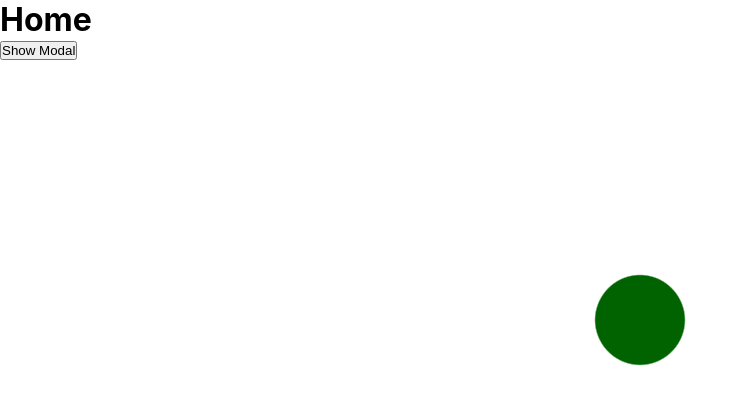
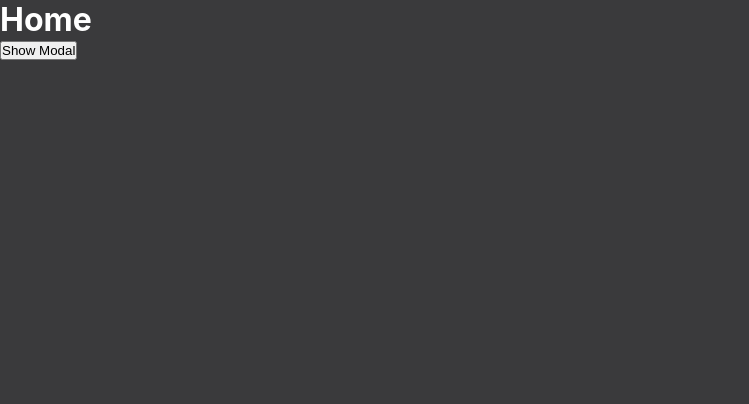
Before and after one commit to TordisLaksa/mediazone, a React (Create React App) app: page / in a window 1280 px wide. Shown: the top 404 px of the page, without its empty margins (0-749 px from the left). Built offline with nearby package versions, Linux system fonts and the light colour scheme.

Commit message:
Co-authored-by: TordisLaksa <TordisLaksa@users.noreply.github.com> Co-authored-by: Patrik Dahl <ohPatPat@users.noreply.github.com>

```diff
--- a/src/App.jsx
+++ b/src/App.jsx
@@ -21,7 +21,7 @@ function App() {
         <NavModal onClose={() => setShow(false)} show={show}/>
 
       </Router>
-      <NavButton/>
+      {/* <NavButton/> */}
     </div>
   );
 }
--- a/src/App.scss
+++ b/src/App.scss
@@ -1,3 +1,13 @@
+@import url('https://fonts.googleapis.com/css2?family=Lato:ital@1&display=swap');
+$globalFont: Lato;
+$globalSubfont: arial;
+
+*{
+  text-decoration: none;
+  list-style: none;
+}
+
+
 @function pow($number, $exp) {
     $value: 1;
     @if $exp > 0 {
--- a/src/components/Nav/Navigation.jsx
+++ b/src/components/Nav/Navigation.jsx
@@ -2,12 +2,13 @@ import { NavLink } from "react-router-dom";
 import { BusTimes } from "../Bus/Bus";
 import Home from "../../Pages/Home/Home";
 import './Navigation.scss'
-import { render } from "@testing-library/react";
 import { Food } from "../Food/Food";
 import Enterainment from "../Entertainment/Entertainment";
 import StudentCouncil from "../StudentCouncil/StudentCouncil";
 import Guides from "../Guides/Guides";
 import SocialActivities from "../SocialActivities/SocialActivities";
+
+
 
 // Array med/til navigator
 export const navArrList = [
--- /dev/null
+++ b/src/components/bus/Bus.scss
@@ -0,0 +1,44 @@
+body{
+    background-color: #3A3A3C;
+    color: white;
+    margin: 0 auto;
+    padding: 0;
+}
+
+
+.busPlanWrapper{
+background-color: #484242;
+margin-inline: 10%;
+margin-block: 50%;
+padding-block: 5%;
+border-radius: 10px;
+
+.busPlan{
+    display: grid;
+    grid-template-columns: 1fr 8fr 1fr;
+    background-color: #273C92;
+    padding: 2vw;
+    margin-bottom: 10%;
+    margin-inline: 7%;
+    border-radius: 10px;
+    &:last-child{
+        margin-bottom: 0;
+    }
+    li{
+        font-size: 4.3vw;
+        display: flex;
+        justify-content: center;
+        padding: 2vw;
+        &:nth-child(1){
+            display: flex;
+            justify-content: flex-start;
+
+        }
+        &:last-child{
+            display: flex;
+            justify-content: flex-end;
+            padding-right: 1vw;
+        }
+    }
+}
+}
--- a/src/components/bus/bus.jsx
+++ b/src/components/bus/bus.jsx
@@ -1,5 +1,6 @@
 import { useEffect, useState } from "react"
 import  axios from "axios"
+import './Bus.scss'
 
 //exportere funktionen, så den kan hentes i vores app.jsx
 export const BusTimes = () => {
@@ -10,7 +11,7 @@ export const BusTimes = () => {
         const getData = async () => {
             const busApi = 'https://xmlopen.rejseplanen.dk/bin/rest.exe/multiDepartureBoard?id1=851400602&id2=8519734&format=json'
             const result = await axios.get(busApi);
-            setBusPlan(result.data.MultiDepartureBoard.Departure.slice(0, 3))
+            setBusPlan(result.data.MultiDepartureBoard.Departure.slice(0, 4))
         }
         getData();
 
@@ -24,15 +25,13 @@ export const BusTimes = () => {
     //Henter de værdier som er i de hentede objects, og indsætter dem i HTML elementer
     return(
         <section className="busPlanWrapper">
-            <h2>Bus Plan</h2>
             {busPlan && busPlan.map((plan, index) => {
                 return(
-                    <section key={index} className="busPlan">
-                        <p>{plan.line}</p>
-                        <p>Fra: {plan.stop}</p>
-                        <p>{plan.direction}</p>
-                        <p className="time">{plan.time}</p>
-                    </section>
+                    <ul key={index} className="busPlan">
+                        <li>{plan.line}</li>
+                        <li>{plan.direction}</li>
+                        <li className="time">{plan.time}</li>
+                    </ul>
                 )
             })}
         </section>
--- a/src/components/navbutton/NavButton.js
+++ /dev/null
@@ -1,39 +0,0 @@
-import ButtonIcon from "./Button-icon";
-import bus from "./icons/BUS.png";
-import cutlery from "./icons/cutlery.png";
-import friendship from "./icons/FRIENDSHIP.png";
-const NavButton = () => {
-    return (
-        <section>
-            <div class="menu">
-        <input type="checkbox" href="#" class="menu-open" name="menu-open" id="menu-open"/>
-        <label class="menu-open-button" for="menu-open">
-        </label>
-        <ButtonIcon url={bus}/>
-        <ButtonIcon url={cutlery}/>
-        <ButtonIcon url={friendship}/>
-    </div>
-
-    <svg xmlns="http://www.w3.org/2000/svg" version="1.1">
-        <defs>
-        <filter id="shadowed-goo">
-            <feGaussianBlur in="SourceGraphic" result="blur" stdDeviation="10" />
-            <feColorMatrix in="blur" mode="matrix" values="1 0 0 0 0  0 1 0 0 0  0 0 1 0 0  0 0 0 18 -7" result="goo" />
-            <feGaussianBlur in="goo" stdDeviation="3" result="shadow" />
-            <feColorMatrix in="shadow" mode="matrix" values="0 0 0 0 0  0 0 0 0 0  0 0 0 0 0  0 0 0 1 -0.2" result="shadow" />
-            <feOffset in="shadow" dx="1" dy="1" result="shadow" />
-            <feComposite in2="shadow" in="goo" result="goo" />
-            <feComposite in2="goo" in="SourceGraphic" result="mix" />
-        </filter>
-        <filter id="goo">
-            <feGaussianBlur in="SourceGraphic" result="blur" stdDeviation="10" />
-            <feColorMatrix in="blur" mode="matrix" values="1 0 0 0 0  0 1 0 0 0  0 0 1 0 0  0 0 0 18 -7" result="goo" />
-            <feComposite in2="goo" in="SourceGraphic" result="mix" />
-        </filter>
-        </defs>
-    </svg>
-        </section>
-     );
-}
-
-export default NavButton;
--- /dev/null
+++ b/src/components/navbutton/NavButton.jsx
@@ -0,0 +1,21 @@
+import ButtonIcon from "./Button-icon";
+import bus from "./icons/BUS.png";
+import cutlery from "./icons/cutlery.png";
+import friendship from "./icons/FRIENDSHIP.png";
+const NavButton = () => {
+    return (
+        <section>
+            <div class="menu">
+                <input type="checkbox" href="#" class="menu-open" name="menu-open" id="menu-open"/>
+                <label class="menu-open-button" for="menu-open">
+                </label>
+                <ButtonIcon url={bus}/>
+                <ButtonIcon url={cutlery}/>
+                <ButtonIcon url={friendship}/>
+            </div>
+
+        </section>
+     );
+}
+
+export default NavButton;
```
